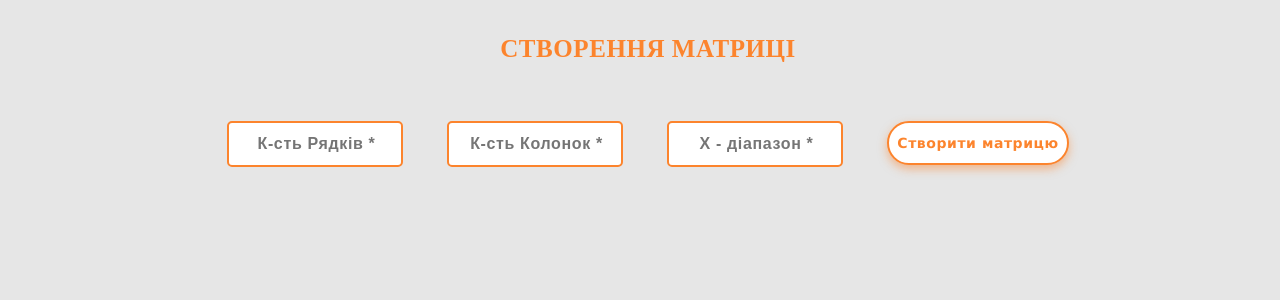
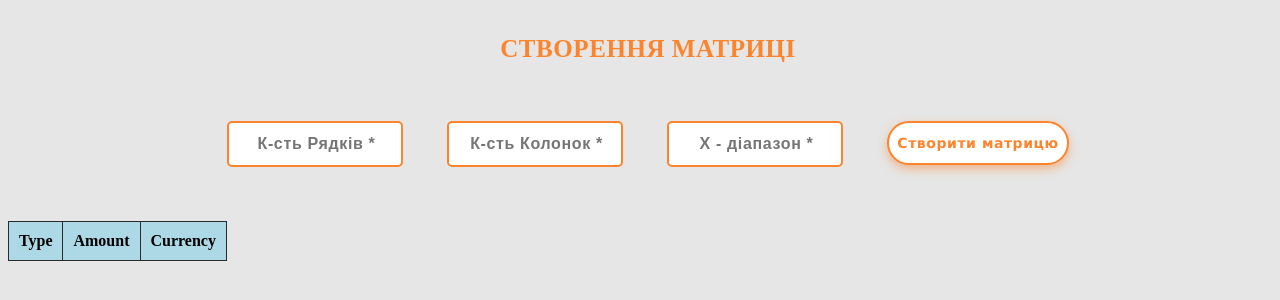
Before and after one commit to Taras-Roboteckyi/matrix, a React (Create React App) app: page / in a window 1280 px wide. Shown: the top 300 px of the page. Built offline with nearby package versions, Linux system fonts and the light colour scheme.

Commit message:
add matrix reducer

```diff
--- /dev/null
+++ b/src/components/TableMatrix/MartixTable.jsx
@@ -0,0 +1,14 @@
+import { TableHeader, TableBody } from './MartixTableHead';
+
+import { Container, MatrixHead } from './MartixTable.styled';
+
+export default function MatrixTable() {
+  return (
+    <Container>
+      <MatrixHead>
+        <TableHeader />
+        <TableBody />
+      </MatrixHead>
+    </Container>
+  );
+}
--- /dev/null
+++ b/src/components/TableMatrix/MartixTable.styled.jsx
@@ -0,0 +1,31 @@
+import styled from 'styled-components';
+
+export const Container = styled.div`
+  padding-bottom: 80px;
+`;
+
+export const MatrixHead = styled.table`
+  border-collapse: collapse;
+`;
+
+export const TransactionRow = styled.tr`
+  padding: 10px;
+  border: 1px solid #2a2a2a;
+  :nth-child(even) {
+    background-color: #eaeae9;
+  }
+`;
+
+export const TransactionItem = styled.td`
+  padding: 10px;
+  border: 1px solid #2a2a2a;
+  text-align: center;
+`;
+
+export const TransactionHeadItem = styled.th`
+  padding: 10px;
+  border: 1px solid #2a2a2a;
+`;
+export const TableHeaderStyle = styled.thead`
+  background-color: lightblue;
+`;
--- /dev/null
+++ b/src/components/TableMatrix/MartixTableHead.jsx
@@ -0,0 +1,59 @@
+import PropTypes from 'prop-types';
+
+import { useSelector } from 'react-redux';
+import { ItemsSelectors } from '../../redux/items';
+
+import {
+  TransactionRow,
+  TransactionItem,
+  TransactionHeadItem,
+  TableHeaderStyle,
+} from './MartixTable.styled';
+
+export function TableHeader() {
+  return (
+    <TableHeaderStyle>
+      <TransactionRow>
+        <TransactionHeadItem>Type</TransactionHeadItem>
+        <TransactionHeadItem>Amount</TransactionHeadItem>
+        <TransactionHeadItem>Currency</TransactionHeadItem>
+      </TransactionRow>
+    </TableHeaderStyle>
+  );
+}
+
+export function TableBody(props) {
+  const dataMatrix = useSelector(ItemsSelectors.getDataMatrix);
+  console.log(dataMatrix);
+
+  return (
+    <tbody>
+      {/*  {props.items.map(({ id, type, amount, currency }) => (
+        <TableRow key={id} row={{ type, amount, currency }} />
+      ))} */}
+    </tbody>
+  );
+}
+
+function TableRow(props) {
+  const { type, amount, currency } = props.row;
+
+  return (
+    <TransactionRow>
+      <TransactionItem>{type}</TransactionItem>
+      <TransactionItem>{amount}</TransactionItem>
+      <TransactionItem>{currency}</TransactionItem>
+    </TransactionRow>
+  );
+}
+
+/* TableBody.propTypes = {
+  items: PropTypes.arrayOf(
+    PropTypes.shape({
+      id: PropTypes.string.isRequired,
+      type: PropTypes.string.isRequired,
+      amount: PropTypes.string.isRequired,
+      currency: PropTypes.string.isRequired,
+    }),
+  ),
+}; */
--- a/src/redux/items/itemsSelectors.jsx
+++ b/src/redux/items/itemsSelectors.jsx
@@ -1,5 +1,5 @@
 export const getDataForm = state => state.items.data;
-export const getFilter = state => state.contacts.filter;
+export const getDataMatrix = state => state.items.line;
 
 /* export const getVisibleItems = state => {
   const items = getItems(state);
--- a/src/redux/items/itemsSlice.jsx
+++ b/src/redux/items/itemsSlice.jsx
@@ -13,13 +13,14 @@ const itemsReducer = createSlice({
     dataForm: (state, action) => {
       state.data = action.payload;
     },
-    creation: (state, action) => {
-      state.line = [...action.payload];
+    dataMatrix: (state, action) => {
+      console.log(action);
+      /* state.line = [...action.payload]; */
     },
   },
 });
 
-export const { dataForm, creation } = itemsReducer.actions;
+export const { dataForm, dataMatrix } = itemsReducer.actions;
 
 export const reducer = combineReducers({
   items: itemsReducer.reducer,
--- a/src/utils/matrix.jsx
+++ b/src/utils/matrix.jsx
@@ -1,11 +1,15 @@
 import { nanoid } from 'nanoid';
-import { useDispatch, useSelector } from 'react-redux';
+import { useEffect } from 'react';
+import { useSelector } from 'react-redux';
 import { ItemsSelectors } from '../redux/items';
 
 export default function Matrix() {
-  const dispatch = useDispatch();
   const dataForm = useSelector(ItemsSelectors.getDataForm);
-  console.log('dataForm : ', dataForm);
+
+  /*  console.log('dataForm : ', dataForm); */
+
+  useEffect(() => {}, []);
+
   const line = dataForm.row;
   const column = dataForm.column;
   /* const x = 3; */
@@ -21,7 +25,7 @@ export default function Matrix() {
         result[m][n] = { id: nanoid(), amount: Math.floor(Math.random() * (1000 - 0) + 0) }; //Створюєм значення amount
       }
     }
-    console.log('matrixBasis: ', result);
+    /* console.log('matrixBasis: ', result); */
     return result;
   };
 
@@ -77,5 +81,6 @@ export default function Matrix() {
   /* console.log('matrix: ', matrixBasis());
   console.log('average: ', average());
   console.log('sum: ', sum()); */
+
   return result;
 }
--- a/src/views/HomePage.jsx
+++ b/src/views/HomePage.jsx
@@ -1,19 +1,27 @@
 import { useEffect } from 'react';
 import Matrix from '../utils/matrix';
-/* import { useDispatch useSelector  } from 'react-redux'; */
+import { useDispatch, useSelector } from 'react-redux';
+
+import { ItemsSlice } from '../redux/items';
 import { Form } from '../components/Form/Form';
+import MatrixTable from '../components/TableMatrix/MartixTable';
 
 export default function HomePage() {
   /* const dispatch = useDispatch(); */
   /* const isRefetchingPage = useSelector(authSelectors.getRefetchingPage); */
   //console.log(isRefetchingPage);
+  const dispatch = useDispatch();
+  const dataMatrix = Matrix();
 
-  useEffect(() => {}, []);
-  const dataMatrix = Matrix();
+  useEffect(() => {
+    dispatch(ItemsSlice.dataMatrix(dataMatrix));
+  }, [dataMatrix, dispatch]);
+
   console.log(dataMatrix);
   return (
     <>
       <Form />
+      <MatrixTable />
     </>
   );
 }
```
